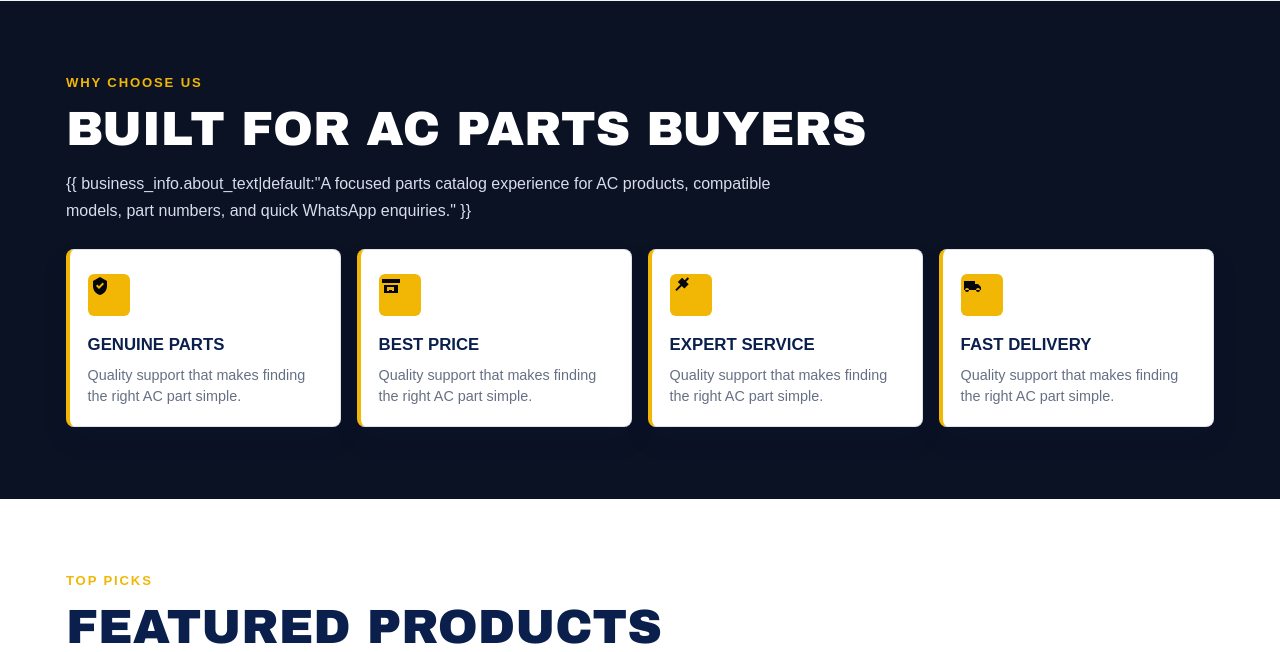
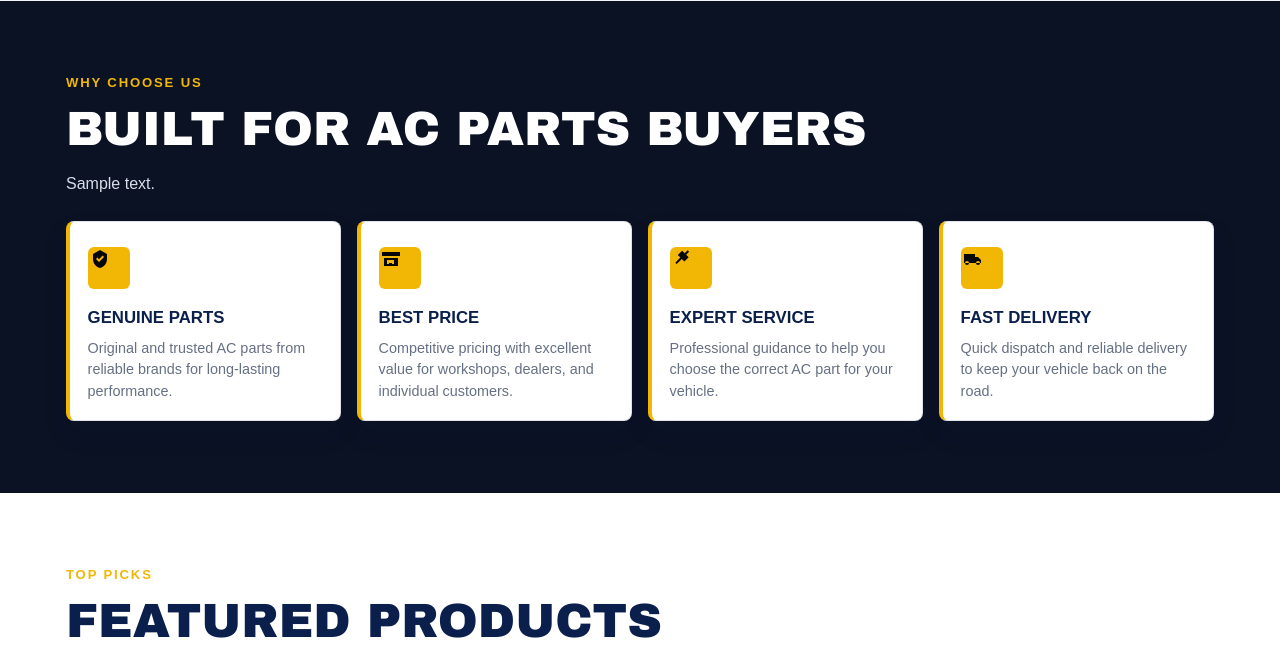
Before and after one commit to visheshpagare21-sketch/aakash-auto-hub, a Django app: page / in a window 1280 px wide. Shown: the part 1343-1995 px from the top of the page. Run offline with Django 5.2, Linux system fonts and the light colour scheme; tables that the repository leaves empty hold one stand-in row (values such as "Sample post"); grey boxes marked "Sample" are stand-in pictures; some libraries are stand-ins or nearby versions.

Commit message:
Improve home page content UI

```diff
--- a/core/views.py
+++ b/core/views.py
@@ -1,3 +1,4 @@
+from django.shortcuts import render
 from django.http import HttpResponse
 from urllib.parse import quote
 
@@ -7,7 +8,6 @@ from django.http import JsonResponse
 from django.shortcuts import get_object_or_404, redirect, render
 from django.views.decorators.csrf import csrf_exempt
 from django.views.decorators.http import require_POST
-
 from catalog.models import Category, Product
 from core.models import BusinessInfo, EnquiryLog
 from django.db.models import Q
@@ -28,12 +28,14 @@ def home(request):
         .select_related('category')
         .prefetch_related('images')[:8]
     )
+    business_info = BusinessInfo.get_solo()
     return render(
         request,
         'core/home.html',
         {
             'categories': categories,
             'featured_products': featured_products,
+            'business_info': business_info,
         },
     )
 
--- a/templates/core/home.html
+++ b/templates/core/home.html
@@ -72,8 +72,12 @@
         <p class="section-kicker">Why Choose Us</p>
         <h2 class="section-title">Built for AC Parts Buyers</h2>
         <p class="section-copy">
-            {{ business_info.about_text|default:"A focused parts catalog experience for AC products, compatible models,
-            part numbers, and quick WhatsApp enquiries." }}
+            {% if business_info.about_text %}
+            {{ business_info.about_text }}
+            {% else %}
+            Browse a wide range of genuine AC parts for buses, trucks, and cars. Find compatible products quickly and
+            connect with us instantly through WhatsApp for expert assistance.
+            {% endif %}
         </p>
 
         <div class="service-grid">
@@ -97,7 +101,22 @@
                     </svg>{% endif %}
                 </span>
                 <strong>{{ badge }}</strong>
-                <span>Quality support that makes finding the right AC part simple.</span>
+
+                {% if badge == 'Genuine Parts' %}
+                <span>Original and trusted AC parts from reliable brands for long-lasting performance.</span>
+
+                {% elif badge == 'Best Price' %}
+                <span>Competitive pricing with excellent value for workshops, dealers, and individual customers.</span>
+
+                {% elif badge == 'Expert Service' %}
+                <span>Professional guidance to help you choose the correct AC part for your vehicle.</span>
+
+                {% elif badge == 'Fast Delivery' %}
+                <span>Quick dispatch and reliable delivery to keep your vehicle back on the road.</span>
+
+                {% else %}
+                <span>Quality AC parts with reliable customer support.</span>
+                {% endif %}
             </div>
             {% endfor %}
         </div>
```
